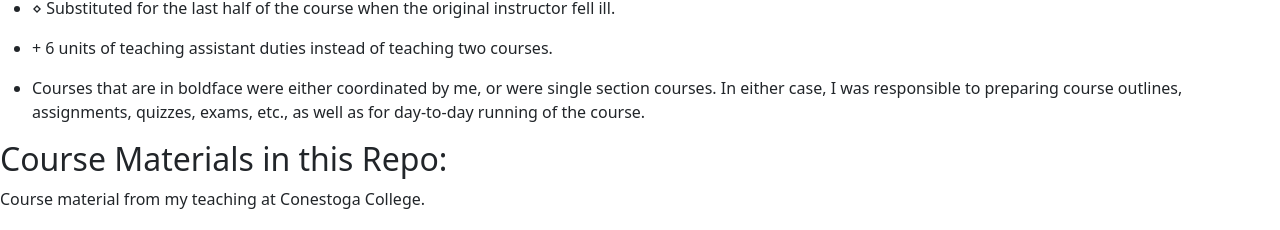
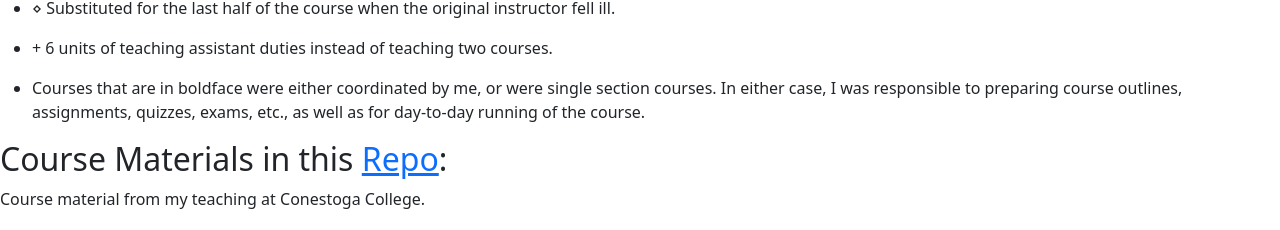
Before and after one commit to muktoakash/Teaching, a plain HTML site: page index.html in a window 1280 px wide. Shown: the part 770-1000 px from the top of the page. Drawn offline with nearby package versions, Linux system fonts and the light colour scheme.

Commit message:
Include repo link in index.html

```diff
--- a/index.html
+++ b/index.html
@@ -137,7 +137,7 @@
                     as for day-to-day running of the course.</p>
             </li>
         </ul>
-        <h2 id="course-materials-in-this-repo" class="h2">Course Materials in this Repo:</h2>
+        <h2 id="course-materials-in-this-repo" class="h2">Course Materials in this <a href="https://github.com/muktoakash/Teaching">Repo</a>:</h2>
         <p>Course material from my teaching at Conestoga College.</p>
         <h2 id="courses-included-here" class="h2">Courses included here:</h2>
 <ul>
```
